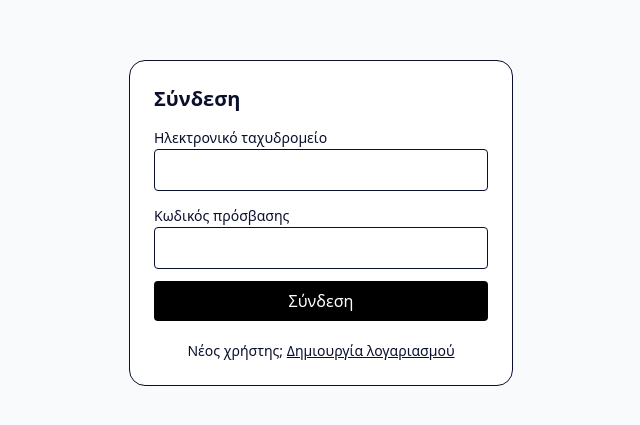
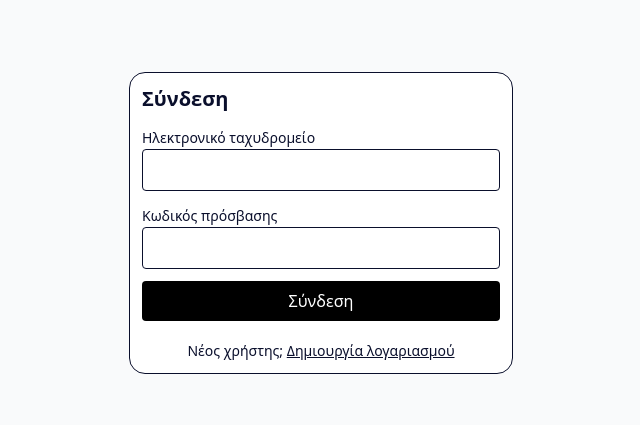
Before and after one commit to igorzgk/excel-delivery, a Next.js app: page /login in a window 1280 px wide. Shown: the part 177-602 px from the top of the page, without its empty margins (319-959 px from the left). Built offline with nearby package versions, Linux system fonts and the light colour scheme.

Commit message:
Project updates

```diff
--- a/src/app/globals.css
+++ b/src/app/globals.css
@@ -32,3 +32,30 @@ html,body{background:var(--bg);color:var(--text)}
     padding: 1rem;         /* keep it tidy on md+ too */
   }
 }
+
+/* --- Dashboard layout helpers --- */
+
+/* Add comfortable inner padding to any rounded+border containers (your dashboard cards) */
+.rounded-2xl.border {
+  padding: 12px;              /* inner space */
+}
+
+/* Inside cards, avoid content clipping on the right; let wide content scroll horizontally */
+.rounded-2xl.border,
+.rounded-xl.border,
+.card {
+  overflow: visible;           /* don't cut off inner content */
+}
+
+.rounded-2xl.border .scroll-x,
+.rounded-xl.border .scroll-x,
+.card .scroll-x {
+  overflow-x: auto;            /* opt-in horizontal scroll wrapper */
+}
+
+/* Tables should span the container width by default */
+.rounded-2xl.border table,
+.rounded-xl.border table,
+.card table {
+  width: 100%;
+}
--- a/src/components/AppShell.tsx
+++ b/src/components/AppShell.tsx
@@ -12,19 +12,14 @@ export default function AppShell({ children }: { children: React.ReactNode }) {
 
   return (
     <div className="min-h-screen w-full bg-[var(--app-bg,#F6FAFC)] text-[var(--app-fg,#0A0F2C)]">
-      {/* 2-column app layout */}
       <div className="flex min-h-screen">
-        {/* Sticky, full-height sidebar on md+ */}
         <div className="hidden md:block md:sticky md:top-0 md:h-screen">
           <Sidebar role={role} name={name} />
         </div>
 
-        {/* Main content with padding and safe horizontal overflow */}
-        <main className="flex-1 min-w-0 p-4 md:p-6 overflow-x-auto">
-          {/* Constrain inner width a bit so cards don’t kiss the right edge */}
-          <div className="mx-auto max-w-[1400px]">
-            {children}
-          </div>
+        {/* Smaller side padding; allow horizontal scroll for wide tables */}
+        <main className="app-main flex-1 min-w-0 px-3 md:px-4 py-4 md:py-5 overflow-x-auto">
+          {children}
         </main>
       </div>
     </div>
--- a/src/components/Sidebar.tsx
+++ b/src/components/Sidebar.tsx
@@ -34,13 +34,14 @@ export default function Sidebar({
         borderColor: "var(--sidebar-border,rgba(255,255,255,.08))",
       }}
     >
-      {/* Top: logo ABOVE the status block */}
+      {/* Top: full-width logo ABOVE the status */}
       <div
-        className="px-4 py-4 border-b"
+        className="px-4 pt-4 pb-3 border-b"
         style={{ borderColor: "var(--sidebar-border,rgba(255,255,255,.08))" }}
       >
-        <div className="relative h-10 w-10 overflow-hidden rounded-md bg-white/5 mb-2">
-          <Image src="/logo.png" alt="Company logo" fill className="object-contain p-1" priority />
+        <div className="relative w-full h-12 overflow-hidden rounded-md bg-white/5 mb-2">
+          {/* Put your PNG in /public/logo.png; this fills the whole width */}
+          <Image src="/logo.png" alt="Company logo" fill className="object-contain" priority />
         </div>
         <div className="leading-tight">
           <div className="text-sm font-semibold">Hygiene&nbsp;Plus</div>
```
